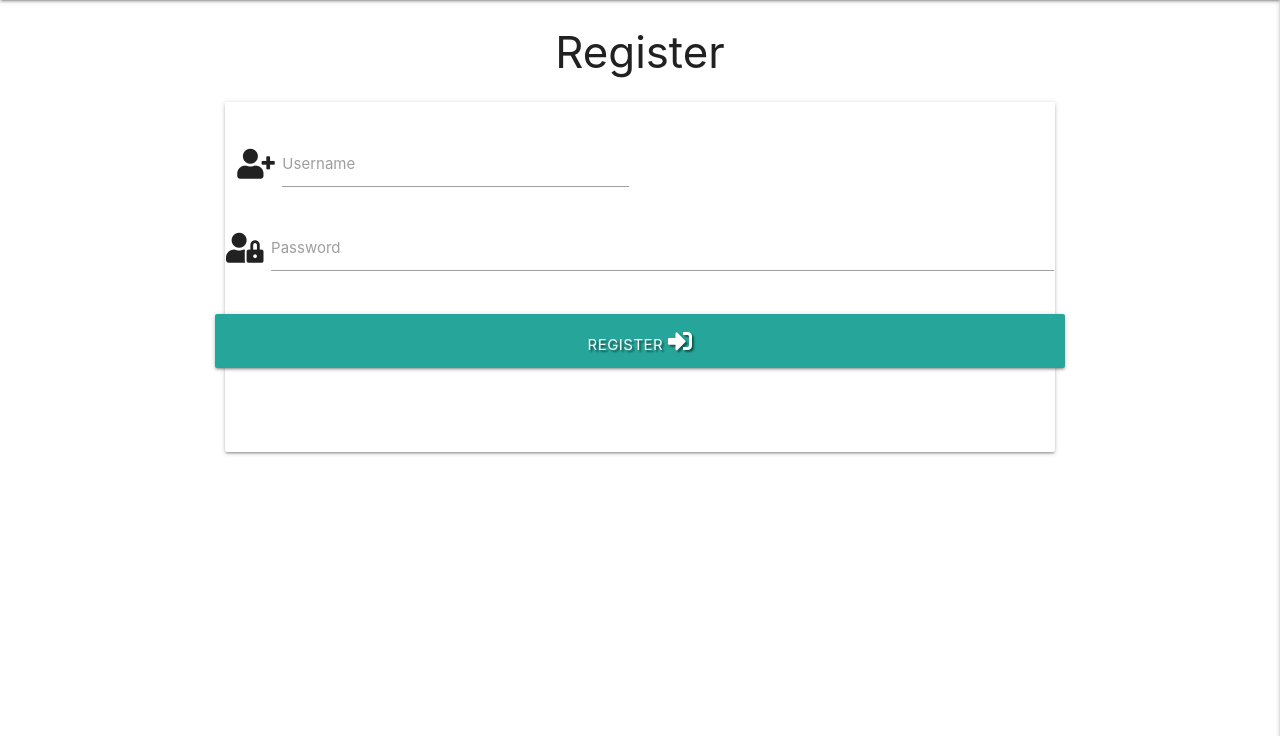
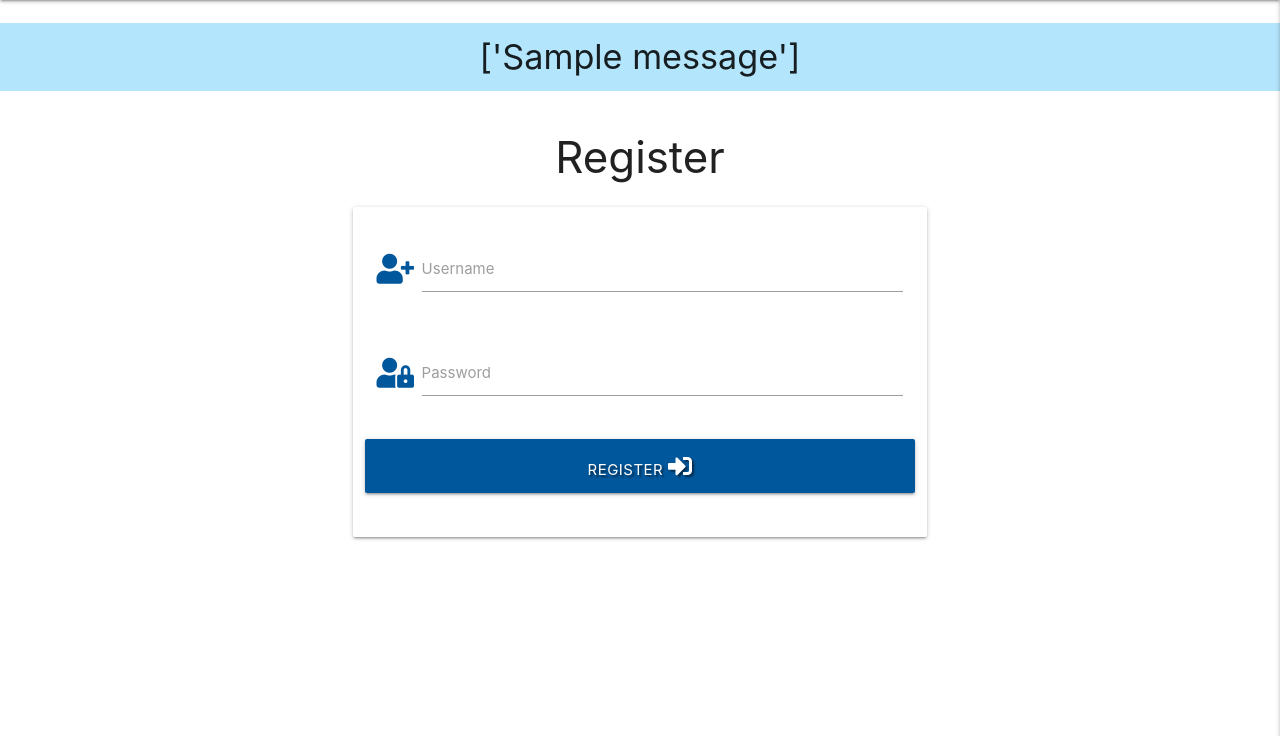
Before and after one commit to shanedunne/flask-task-manager, a Flask app: page /register in a window 1280 px wide. Shown: the part 64-800 px from the top of the page. Run offline with Flask 2, Linux system fonts and the light colour scheme; one stand-in notice (Sample message) is shown; some libraries are stand-ins or nearby versions.

Commit message:
Add register functionality

```diff
--- a/app.py
+++ b/app.py
@@ -28,6 +28,24 @@ def get_tasks():
 
 @app.route("/register", methods=["GET", "POST"])
 def register():
+    if request.method == "POST":
+        # check if username already exists in db
+        existing_user = mongo.db.users.find_one(
+            {"username": request.form.get("username").lower()})
+
+        if existing_user:
+            flash("Username already exists")
+            return redirect(url_for("register"))
+
+        register = {
+            "username": request.form.get("username").lower(),
+            "password": generate_password_hash(request.form.get("password"))
+        }
+        mongo.db.users.insert_one(register)
+
+        # put the new user into 'session' cookie
+        session["user"] = request.form.get("username").lower()
+        flash("Registration Successful!")
     return render_template("register.html")
 
 
--- a/static/css/style.css
+++ b/static/css/style.css
@@ -1,3 +1,7 @@
 .text-shadow {
     text-shadow: 2px 2px 2px rgba(0, 0, 0, 0.5);
 }
+
+.flashes h4 {
+    line-height: 2;
+}
--- a/templates/base.html
+++ b/templates/base.html
@@ -44,8 +44,23 @@
         </ul>
     </header>
 
-    {% block content %}
-    {% endblock %}
+    <section>
+        <!--Flash messages-->
+        {% with messages = get_flashed_messages() %}
+            {% if messages %}
+                {% for message in messages %}
+                <div class="row flashes">
+                    <h4 class="light-blue lighten-4 center-align">{{ messages }}</h4>
+                </div>
+                {% endfor %}
+            {% endif %}
+        {% endwith %}
+    </section>
+
+    <main class="container">
+        {% block content %}
+        {% endblock %}
+    </main>
 
     <script src="https://code.jquery.com/jquery-3.5.1.min.js"
         integrity="sha256-9/aliU8dGd2tb6OSsuzixeV4y/faTqgFtohetphbbj0=" crossorigin="anonymous"></script>
--- a/templates/register.html
+++ b/templates/register.html
@@ -6,29 +6,29 @@
     <div class="row">
         <form class="col s12 m8 offset-m2" method="POST" action="{{ url_for('register') }}">
             <div class="card-panel">
-                <div class="row">
-                    <!--Username-->
-                    <div class="row">
-                        <div class="input-field col s6">
-                            <i class="fas fa-user-plus prefix light-purple-text text-darken-4"></i>
-                            <input id="username" type="text" class="validate">
-                            <label for="username" name="username">Username</label>
-                        </div>
-                        <!--Password-->
+                <!-- username -->
                 <div class="row">
 					<div class="input-field col s12">
-                                <i class="fas fa-user-lock prefix light-purple-text text-darken-4"></i>
-                                <input id="password" name="password type="password" class="validate">
+						<i class="fas fa-user-plus prefix light-blue-text text-darken-4"></i>
+						<input id="username" name="username" type="text" minlength="5"
+                            maxlength="15" pattern="^[a-zA-Z0-9]{5,15}$" class="validate" required>
+						<label for="username">Username</label>
+					</div>
+                </div>
+                <!-- passowrd -->
+                <div class="row">
+                    <div class="input-field col s12">
+						<i class="fas fa-user-lock prefix light-blue-text text-darken-4"></i>
+                        <input id="password" name="password" type="password" minlength="5"
+                            maxlength="15" pattern="^[a-zA-Z0-9]{5,15}$" class="validate" required>
                         <label for="password">Password</label>
                     </div>
                 </div>
-                        <!--Register-->
+                <!-- register -->
                 <div class="row">
-                            <button type="submit" class="col s12 btn-large light-purple darken-4 text-shadow">
+                    <button type="submit" class="col s12 btn-large light-blue darken-4 text-shadow">
                         Register <i class="fas fa-sign-in-alt"></i>
                     </button>
-                        </div>
-                    </div>
                 </div>
             </div>
         </form>
```
Lines whose indentation alone changed are shown as unchanged.
